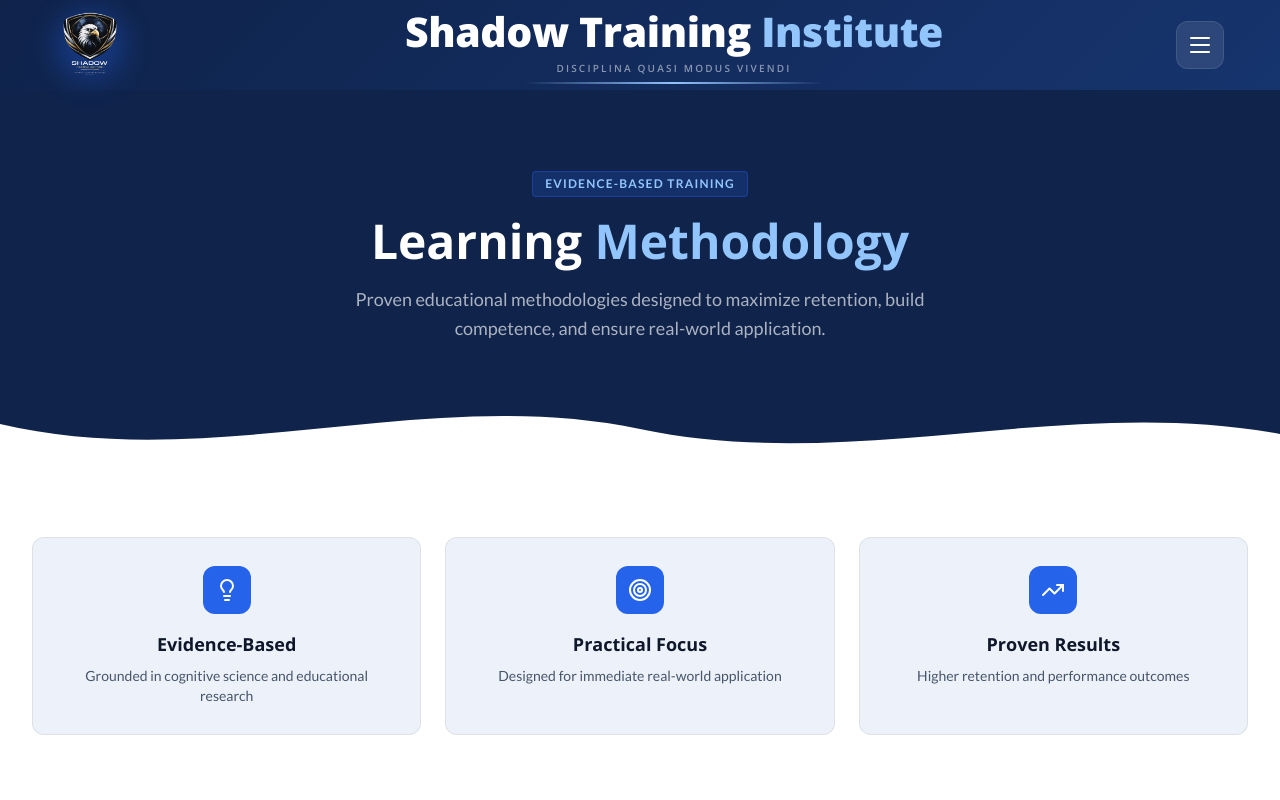
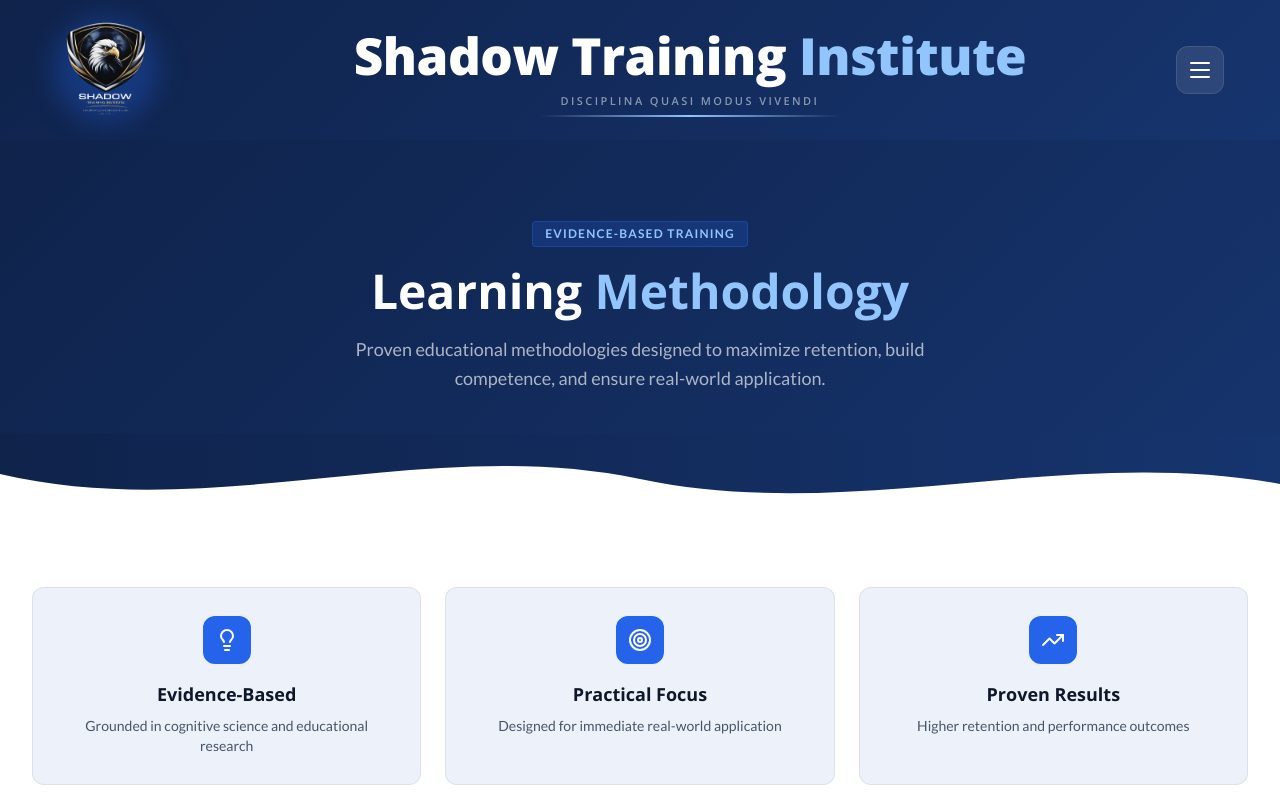
Before and after one commit to Srinivasulu768/Shadow_Training_Institute, a React (Vite) app: page /methodology in a window 1280 px wide. Shown: the top 800 px of the page. Built offline with nearby package versions, Linux system fonts and the light colour scheme.

Commit message:
header fixed

```diff
--- a/src/app/components/Footer.tsx
+++ b/src/app/components/Footer.tsx
@@ -15,9 +15,8 @@ const TEXT_MUT  = "rgba(255,255,255,0.40)";
 export function Footer() {
   return (
     <>
-      {/* Wave transitions from whatever the last page section is into the navy footer */}
-      {/* Wave — gradient fill matches footer exactly */}
-      <div style={{ background: "rgb(243, 246, 251)", lineHeight: 0, marginBottom: "-1px" }}>
+      {/* Wave — gradient background matches footer exactly, no color gap */}
+      <div style={{ background: "linear-gradient(135deg, rgb(15, 35, 75) 0%, rgb(22, 52, 110) 100%)", lineHeight: 0, marginBottom: "-1px" }}>
         <svg viewBox="0 0 1440 90" xmlns="http://www.w3.org/2000/svg" preserveAspectRatio="none"
           style={{ display: "block", width: "100%", height: "90px" }}>
           <defs>
--- a/src/app/components/Navigation.tsx
+++ b/src/app/components/Navigation.tsx
@@ -49,12 +49,34 @@ export function Navigation() {
   useEffect(() => { setIsOpen(false); }, [location.pathname, location.hash]);
   useEffect(() => { document.body.style.overflow = isOpen ? "hidden" : ""; return () => { document.body.style.overflow = ""; }; }, [isOpen]);
   useEffect(() => {
-    const fn = () => setScrolled(window.scrollY > 80);
-    window.addEventListener("scroll", fn);
+    let ticking = false;
+    const fn = () => {
+      if (!ticking) {
+        window.requestAnimationFrame(() => {
+          // Hysteresis: expand at <80px, collapse at >160px — prevents flicker loop
+          setScrolled((prev) => {
+            if (prev && window.scrollY < 80)  return false;
+            if (!prev && window.scrollY > 180) return true;
+            return prev;
+          });
+          ticking = false;
+        });
+        ticking = true;
+      }
+    };
+    fn();
+    window.addEventListener("scroll", fn, { passive: true });
     return () => window.removeEventListener("scroll", fn);
   }, []);
 
   const close = () => setIsOpen(false);
+
+  /* Dynamic sizes based on scroll state */
+  const navHeight   = scrolled ? "88px"   : "140px";
+  const logoSize    = scrolled ? "62px"   : "100px";
+  const titleSize   = scrolled ? "clamp(22px, 2.6vw, 34px)" : "clamp(30px, 4vw, 54px)";
+  const lineShow    = !scrolled;
+  const dropdownTop = scrolled ? "88px"   : "140px";
 
   return (
     <>
@@ -73,22 +95,24 @@ export function Navigation() {
           backdropFilter: scrolled ? "blur(16px)" : "none",
           borderBottom: "none",
           boxShadow: scrolled ? "0 4px 24px rgba(0,0,0,0.30)" : "none",
-          transition: "background 0.35s ease, box-shadow 0.35s ease",
+          transition: "background 0.4s ease, box-shadow 0.4s ease, height 0.4s ease",
+          height: navHeight,
+          overflow: "hidden",
         }}
       >
-        <div className="max-w-7xl mx-auto px-5 sm:px-8 lg:px-14">
+        <div className="max-w-7xl mx-auto px-5 sm:px-8 lg:px-14" style={{ height: "100%" }}>
           <div
             className="grid items-center"
-            style={{ gridTemplateColumns: "auto 1fr auto", height: "90px", gap: "20px" }}
+            style={{ gridTemplateColumns: "auto 1fr auto", height: "100%", gap: "20px" }}
           >
-            {/* LEFT — big logo */}
+            {/* LEFT — logo */}
             <Link
               to="/"
               onClick={() => window.scrollTo({ top: 0, behavior: "instant" })}
               className="flex-shrink-0"
               style={{ textDecoration: "none" }}
             >
-              <div className="relative">
+              <div className="relative" style={{ transition: "all 0.35s ease" }}>
                 <motion.div
                   className="absolute inset-0 rounded-full"
                   style={{ background: "rgba(37,99,235,0.30)", filter: "blur(12px)" }}
@@ -99,37 +123,52 @@ export function Navigation() {
                   src="/images/shadow-logo.png"
                   alt="Shadow Training Institute"
                   className="relative object-contain"
-                  style={{ height: "68px", width: "68px" }}
+                  style={{
+                    height: logoSize,
+                    width: logoSize,
+                    transition: "height 0.35s ease, width 0.35s ease",
+                  }}
                 />
               </div>
             </Link>
 
-            {/* CENTER — big title + tagline */}
-            <motion.div
-              className="text-center"
-              initial={{ opacity: 0, y: -10 }}
-              animate={{ opacity: 1, y: 0 }}
-              transition={{ duration: 0.7, ease: EASE }}
-            >
+            {/* CENTER — title + tagline */}
+            <div className="text-center" style={{ overflow: "hidden" }}>
               <div
                 className="font-extrabold leading-tight"
                 style={{
                   fontFamily: "'Open Sans', sans-serif",
-                  fontSize: "clamp(24px, 3.2vw, 42px)",
+                  fontSize: titleSize,
                   color: WHITE,
                   letterSpacing: "-0.01em",
                   whiteSpace: "nowrap",
+                  transition: "font-size 0.35s ease",
                 }}
               >
                 Shadow Training
                 <span style={{ color: "rgb(147, 197, 253)" }}> Institute</span>
               </div>
+
+              {/* Tagline — always visible, smaller after scroll */}
               <div
-                className="font-medium tracking-[0.22em] uppercase mt-1"
-                style={{ fontSize: "10px", color: TEXT_DIM }}
+                style={{
+                  overflow: "hidden",
+                  maxHeight: "40px",
+                  opacity: 1,
+                  transition: "max-height 0.35s ease, opacity 0.25s ease",
+                }}
+              >
+                <div
+                  className="font-medium tracking-[0.22em] uppercase mt-1.5"
+                  style={{
+                    fontSize: scrolled ? "8px" : "11px",
+                    color: TEXT_DIM,
+                    transition: "font-size 0.35s ease",
+                  }}
                 >
                   Disciplina Quasi Modus Vivendi
                 </div>
+                {lineShow && (
                   <motion.div
                     className="h-[2px] rounded-full mx-auto mt-1.5"
                     style={{
@@ -140,18 +179,22 @@ export function Navigation() {
                     animate={{ scaleX: 1 }}
                     transition={{ duration: 1, delay: 0.4, ease: EASE }}
                   />
-            </motion.div>
+                )}
+              </div>
+            </div>
 
             {/* RIGHT — hamburger */}
-            <div className="flex justify-end flex-shrink-0" style={{ paddingLeft: "0px", marginLeft: "-60px" }}>
+            <div className="flex justify-end flex-shrink-0" style={{ marginLeft: "-60px" }}>
               <motion.button
                 onClick={() => setIsOpen((o) => !o)}
                 aria-label={isOpen ? "Close menu" : "Open menu"}
-                className="flex items-center justify-center w-12 h-12 rounded-xl"
+                className="flex items-center justify-center rounded-xl"
                 style={{
+                  width: scrolled ? "48px" : "48px",
+                  height: scrolled ? "48px" : "48px",
                   background: isOpen ? "rgba(255,255,255,0.20)" : "rgba(255,255,255,0.10)",
                   border: `1px solid ${BORDER}`,
-                  transition: "background 0.2s ease",
+                  transition: "background 0.2s ease, width 0.35s ease, height 0.35s ease",
                 }}
                 whileTap={{ scale: 0.9 }}
                 transition={{ duration: 0.12 }}
@@ -164,14 +207,14 @@ export function Navigation() {
       </nav>
 
       {/* ══════════════════════════════════════
-          BACKDROP (light, doesn't cover nav)
+          BACKDROP
       ══════════════════════════════════════ */}
       <AnimatePresence>
         {isOpen && (
           <motion.div
             key="backdrop"
             className="fixed inset-0"
-            style={{ backgroundColor: "rgba(10,20,50,0.40)", zIndex: 150, backdropFilter: "blur(2px)", top: "90px" }}
+            style={{ backgroundColor: "rgba(10,20,50,0.40)", zIndex: 150, backdropFilter: "blur(2px)", top: dropdownTop }}
             initial={{ opacity: 0 }}
             animate={{ opacity: 1 }}
             exit={{ opacity: 0 }}
@@ -182,8 +225,7 @@ export function Navigation() {
       </AnimatePresence>
 
       {/* ══════════════════════════════════════
-          DROPDOWN PANEL — anchored top-right
-          below the nav bar, like the reference
+          DROPDOWN PANEL
       ══════════════════════════════════════ */}
       <AnimatePresence>
         {isOpen && (
@@ -191,7 +233,7 @@ export function Navigation() {
             key="dropdown"
             style={{
               position: "fixed",
-              top: "90px",
+              top: dropdownTop,
               right: "max(16px, calc((100vw - 1280px) / 2 + 20px))",
               zIndex: 190,
               width: "min(270px, calc(100vw - 32px))",
--- a/src/app/components/WaveDivider.tsx
+++ b/src/app/components/WaveDivider.tsx
@@ -7,30 +7,43 @@ interface WaveDividerProps {
   topColor?:    string;
   bottomColor?: string;
   flip?:        boolean;
+  topGradient?: boolean; /* fills the top area with the footer navy gradient */
 }
 
 export function WaveDivider({
   topColor    = "#ffffff",
   bottomColor = "rgb(243,246,251)",
   flip        = false,
+  topGradient = false,
 }: WaveDividerProps) {
   /* Use a unique gradient id per instance to avoid SVG id collisions */
-  const gradId = `wave-grad-${Math.abs(bottomColor.charCodeAt(0) + bottomColor.charCodeAt(4))}`;
+  const gradId     = `wave-grad-${Math.abs(bottomColor.charCodeAt(0) + bottomColor.charCodeAt(4))}`;
+  const topGradId  = "wave-top-navy-grad";
 
   /* Detect if bottomColor is the footer navy — if so, use the gradient */
   const isNavy = bottomColor === "rgb(15, 35, 75)";
 
   return (
-    <div style={{ background: topColor, lineHeight: 0, overflow: "hidden", marginBottom: "-1px", transform: flip ? "scaleX(-1)" : undefined }}>
+    <div style={{ background: topGradient ? "linear-gradient(135deg, rgb(15, 35, 75) 0%, rgb(22, 52, 110) 100%)" : topColor, lineHeight: 0, overflow: "hidden", marginBottom: "-1px", transform: flip ? "scaleX(-1)" : undefined }}>
       <svg viewBox="0 0 1440 90" xmlns="http://www.w3.org/2000/svg" preserveAspectRatio="none"
         style={{ display: "block", width: "100%", height: "90px" }}>
-        {isNavy && (
-          <defs>
+        <defs>
+          {topGradient && (
+            <linearGradient id={topGradId} x1="0%" y1="0%" x2="100%" y2="0%">
+              <stop offset="0%"   stopColor="rgb(15, 35, 75)" />
+              <stop offset="100%" stopColor="rgb(22, 52, 110)" />
+            </linearGradient>
+          )}
+          {isNavy && (
             <linearGradient id={gradId} x1="0%" y1="0%" x2="100%" y2="0%">
               <stop offset="0%"   stopColor="rgb(15, 35, 75)" />
               <stop offset="100%" stopColor="rgb(22, 52, 110)" />
             </linearGradient>
-          </defs>
+          )}
+        </defs>
+        {/* Fill the entire SVG background with the gradient when topGradient is set */}
+        {topGradient && (
+          <rect x="0" y="0" width="1440" height="90" fill={`url(#${topGradId})`} />
         )}
         <path
           d="M0,40 C240,90 480,0 720,45 C960,90 1200,10 1440,50 L1440,90 L0,90 Z"
--- a/src/app/pages/Contact.tsx
+++ b/src/app/pages/Contact.tsx
@@ -107,7 +107,7 @@ export function Contact() {
     <div style={{ fontFamily: "'Lato', sans-serif", backgroundColor: BG }}>
 
       {/* ── Hero header ── */}
-      <section style={{ backgroundColor: NAVY, paddingBottom: 0 }}>
+      <section style={{ background: "linear-gradient(135deg, rgb(15, 35, 75) 0%, rgb(22, 52, 110) 100%)", paddingBottom: 0 }}>
         <div className="max-w-7xl mx-auto px-4 sm:px-6 lg:px-8 pt-20 pb-10">
           <motion.div
             ref={headerRef}
@@ -128,7 +128,7 @@ export function Contact() {
             </p>
           </motion.div>
         </div>
-        <WaveDivider topColor={NAVY} bottomColor={CARD} />
+        <WaveDivider topGradient bottomColor={CARD} />
       </section>
 
       {/* ── Contact info cards ── */}
@@ -363,7 +363,7 @@ export function Contact() {
       </section>
 
       {/* ── CTA footer ── */}
-      <section style={{ backgroundColor: NAVY }}>
+      <section style={{ background: "linear-gradient(135deg, rgb(15, 35, 75) 0%, rgb(22, 52, 110) 100%)" }}>
         <div className="max-w-3xl mx-auto px-4 sm:px-6 lg:px-8 py-16 text-center">
           <motion.div
             initial={{ opacity: 0, y: 20 }}
--- a/src/app/pages/Home.tsx
+++ b/src/app/pages/Home.tsx
@@ -188,7 +188,7 @@ export function Home() {
           minHeight: "100vh",
           display: "flex",
           alignItems: "center",
-          paddingTop: "90px",
+          paddingTop: "0",
         }}
       >
         {/* subtle dot grid */}
--- a/src/app/pages/Methodology.tsx
+++ b/src/app/pages/Methodology.tsx
@@ -163,7 +163,7 @@ export function Methodology() {
     <div style={{ fontFamily: "'Lato', sans-serif", backgroundColor: BG }}>
 
       {/* Hero */}
-      <section style={{ backgroundColor: NAVY, paddingBottom: 0 }}>
+      <section style={{ background: "linear-gradient(135deg, rgb(15, 35, 75) 0%, rgb(22, 52, 110) 100%)", paddingBottom: 0 }}>
         <div className="max-w-7xl mx-auto px-4 sm:px-6 lg:px-8 pt-20 pb-10">
           <motion.div
             ref={headerRef}
@@ -186,7 +186,7 @@ export function Methodology() {
             </p>
           </motion.div>
         </div>
-        <WaveDivider topColor={NAVY} bottomColor={CARD} />
+        <WaveDivider topGradient bottomColor={CARD} />
       </section>
 
       {/* 3 pillars */}
@@ -230,22 +230,10 @@ export function Methodology() {
         <MethodRow key={method.id} method={method} index={index} />
       ))}
 
-      {/* single wave into CTA — last row is even so bg is CARD */}
-      <div style={{ background: CARD, lineHeight: 0, marginBottom: "-1px" }}>
-        <svg viewBox="0 0 1440 90" xmlns="http://www.w3.org/2000/svg" preserveAspectRatio="none"
-          style={{ display: "block", width: "100%", height: "90px" }}>
-          <defs>
-            <linearGradient id="meth-wave-navy" x1="0%" y1="0%" x2="100%" y2="0%">
-              <stop offset="0%"   stopColor={NAVY} />
-              <stop offset="100%" stopColor={NAVY_MID} />
-            </linearGradient>
-          </defs>
-          <path d="M0,40 C240,90 480,0 720,45 C960,90 1200,10 1440,50 L1440,90 L0,90 Z" fill="url(#meth-wave-navy)" />
-        </svg>
-      </div>
+      <WaveDivider topColor={CARD} bottomColor={NAVY} flip />
 
       {/* CTA */}
-      <div style={{ backgroundColor: NAVY }}>
+      <div style={{ background: "linear-gradient(135deg, rgb(15, 35, 75) 0%, rgb(22, 52, 110) 100%)" }}>
         <div className="max-w-3xl mx-auto px-4 sm:px-6 lg:px-8 py-20 text-center">
           <motion.div
             initial={{ opacity: 0, y: 20 }}
@@ -275,7 +263,6 @@ export function Methodology() {
             </div>
           </motion.div>
         </div>
-        <WaveDivider topColor={NAVY} bottomColor="rgb(243, 246, 251)" />
       </div>
     </div>
   );
```
Also changed, not shown: src/app/pages/Partnerships.tsx (+3 -4 lines), src/app/pages/Programs.tsx (+3 -4 lines), src/app/pages/Simulation.tsx (+3 -4 lines). Lines whose indentation alone changed are shown as unchanged.
